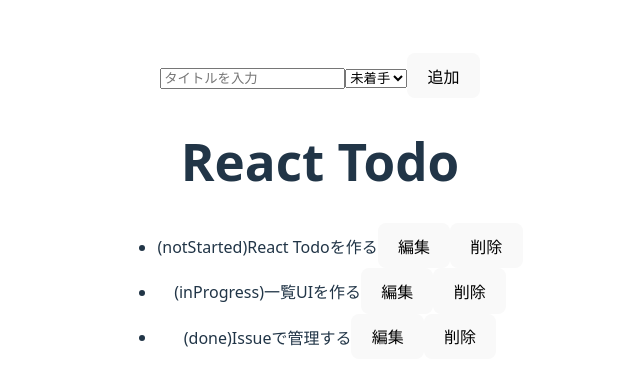
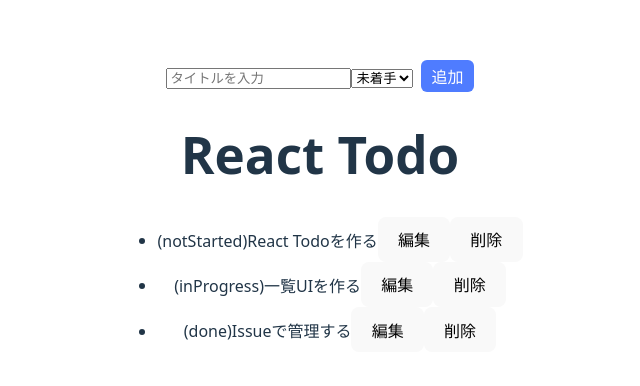
Before and after one commit to corgi-rika/react-todo, a React (Vite) app: page / in a window 1280 px wide. Shown: the part 186-572 px from the top of the page, without its empty margins (320-960 px from the left). Built offline with nearby package versions, Linux system fonts and the light colour scheme.

Commit message:
Issue4 Todo追加機能

```diff
--- a/src/App.tsx
+++ b/src/App.tsx
@@ -28,11 +28,32 @@ function App() {
     }
   ])
 
+  const handleAddTodo = (title: string, status: Todo["status"]) =>{
+    // title空なら何もしない（ガード）。trimを使うことでスペースだけの入力も弾く。
+    if (title.trim() === "") return;
+
+    // idを連番で作る（最大id+1）
+    const newId = todos.length > 0 ? todos[todos.length-1].id + 1 : 1;
+
+    // 新しいTodoを作る
+    const newTodo = {
+      id: newId,
+      title,
+      status,
+      details:""
+    };
+
+    // 配列に追加
+    setTodos([...todos, newTodo]);
+  }
+
   return (
     <>
 
       {/* ここに書くことでTodoFormを画面に表示する */}
-      <TodoForm/>
+      {/* ✅ ここが重要：追加関数をフォームに渡す */}
+      <TodoForm onAddTodo={handleAddTodo} />
+
       <h1>React Todo</h1>
       <ul>
         {todos.map((todo) => (
--- a/src/components/TodoForm.tsx
+++ b/src/components/TodoForm.tsx
@@ -1,8 +1,17 @@
 import {useState} from 'react';
+import type {Todo} from '../types/todos.ts';
+
+// 親（App）から受け取るpropsの型
+type Props = {
+  // 親のtodosに追加してねとお願いする関数。引数はタイトルとステータス。
+  onAddTodo: (title: string, status: Todo["status"]) => void;
+}
+
+
+
 
 // Todo追加フォームコンポーネント
-export const TodoForm = () => {
-
+export const TodoForm = ({onAddTodo}: Props) => {
   // タイトル入力値を保持（inputの中身）
   // 初期値は空文字（まだ何も入力していない状態）
   const [title, setTitle] = useState("");
@@ -12,7 +21,10 @@ export const TodoForm = () => {
 
   // クリック時の確認用（ 今はまだ保存しないので、入力値をコンソールに表示するだけ）
   const handleClick = () => {
-    console.log(title, status);
+    //onAddTodoは親からもらった関数。引数にタイトルとステータスを渡して呼び出す。
+    onAddTodo(title, status);
+    setTitle("");             // ←入力リセット
+    setStatus("notStarted");  // ←ステータスも戻す（任意())
   };
 
   return (
@@ -47,7 +59,16 @@ export const TodoForm = () => {
       </select>
 
       {/* 追加ボタン（押した時にhandleClickが動く） */}
-      <button onClick={handleClick}>追加</button>
+      <button onClick={handleClick}
+      style={{
+            background: "#4f7cff",
+            color: "white",
+            padding: "4px 10px",
+            marginLeft: "8px",
+            borderRadius: "6px",
+            border: "none"
+      }}
+      >追加</button>
 
     </div>
   )
```
